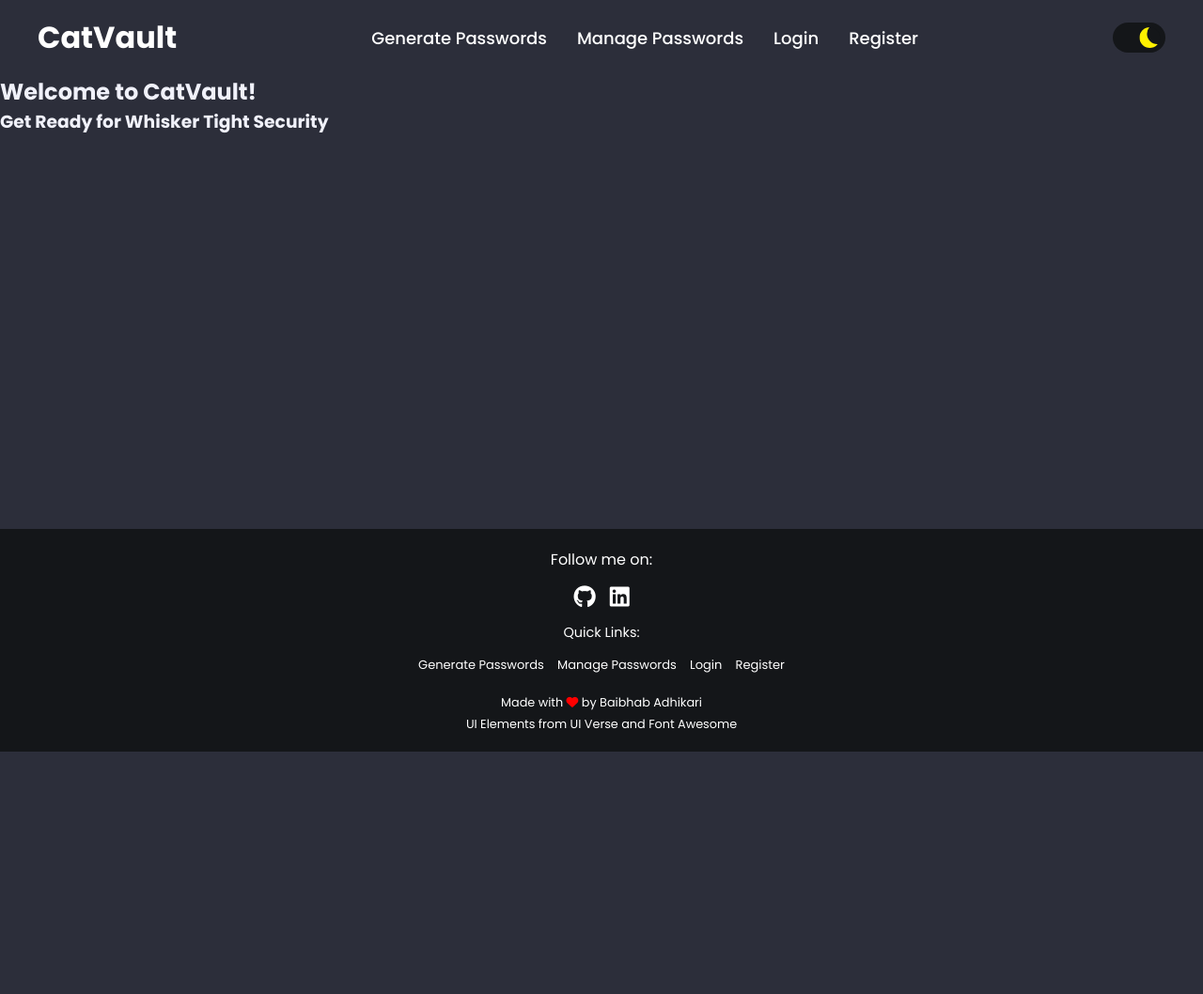
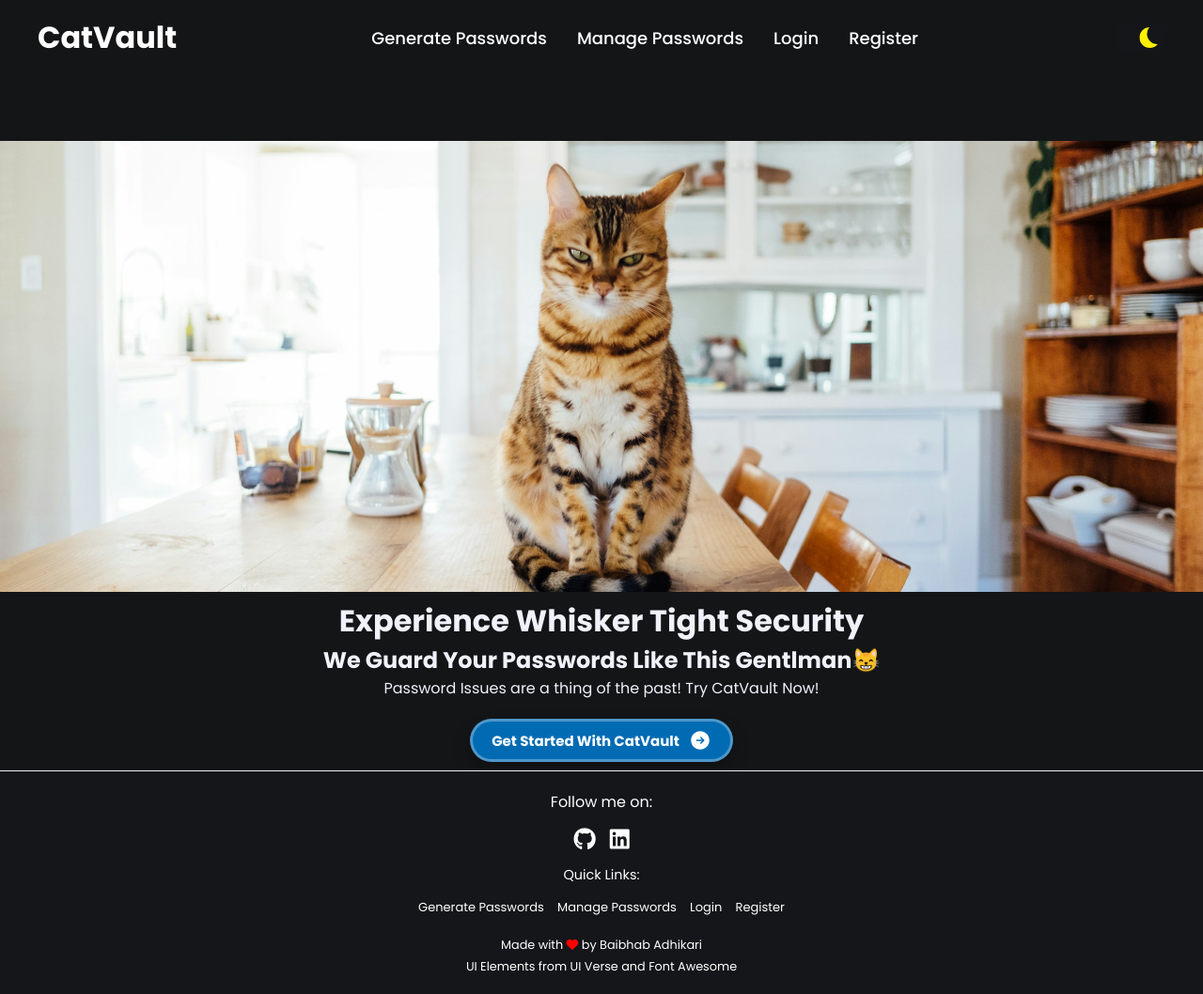
Before and after one commit to Baibhab-Adhikari/CatVault, a Flask app: page / in a window 1280 px wide. Shown: the whole page at 94% size. Before the commit the page ends 800 px from the top, so only its background shows below. Run offline with Flask 3, Linux system fonts and the light colour scheme; some libraries are stand-ins or nearby versions; some web fonts are replaced.

Commit message:
index styles and hero section

```diff
--- a/app/static/style.css
+++ b/app/static/style.css
@@ -42,7 +42,7 @@ body.light-mode {
 }
 
 body.dark-mode {
-  background-color: #2c2e3a;
+  background-color: #141517;
   color: var(--color-dark);
 }
 
@@ -123,7 +123,6 @@ body.light-mode .navbar .links a {
   display: none;
 }
 
-
 body.light-mode .navbar .toggle-burger {
   color: #141619;
 }
@@ -131,7 +130,6 @@ body.light-mode .navbar .toggle-burger {
 body.dark-mode .navbar .toggle-burger {
   color: #f0f1fa;
 }
-
 
 /* Responsive navbar styles adapted from https://www.youtube.com/watch?v=GdrbE-s5DgQ&t=1s */
 
@@ -160,7 +158,6 @@ body.dark-mode .navbar .toggle-burger {
   justify-content: center;
 }
 
-
 .dropdown-menu.open {
   height: 200px;
 }
@@ -171,8 +168,6 @@ body.dark-mode .navbar .toggle-burger {
   align-items: center;
   justify-content: center;
 }
-
-
 
 /* toggle slider styles from https://uiverse.io/alexruix/splendid-liger-23 */
 /* From Uiverse.io by alexruix */
@@ -320,14 +315,140 @@ input:checked + .slider:before {
   font-size: 1rem;
 }
 
+body {
+  display: flex;
+  flex-direction: column;
+  margin: 0;
+}
+
 html,
 body {
   height: 100%;
   margin: 0;
+  padding: 0;
   display: flex;
   flex-direction: column;
 }
 
 main {
-  /* flex: 1; */
+  flex: 1;
+  display: flex;
+  flex-direction: column;
+  justify-content: center;
+  align-items: center;
+  min-height: calc(100vh - 60px);
+  overflow: hidden;
 }
+
+/*index page styles */
+
+.container {
+  height: 600px;
+  padding: 0;
+}
+
+.container img {
+  width: 100vw;
+  margin: 0;
+  height: auto;
+  max-height: 60vh; /* Adjust this to fit your layout */
+  object-fit: cover;
+  overflow: hidden;
+  text-align: center;
+  align-items: center;
+}
+
+.footer {
+  margin-top: auto;
+  position: relative;
+  border-top: #f0f1fa solid 1px;
+}
+
+.herotext {
+
+text-align: center;
+align-items: center;
+}
+
+
+
+/* getstarted getstarted.getstarted styles from https://uiverse.io/adeladel522/giant-earwig-69 */
+
+
+/* From Uiverse.io by adeladel522 */
+.getstarted {
+  position: relative;
+  transition: all 0.3s ease-in-out;
+  box-shadow: 0px 10px 20px rgba(0, 0, 0, 0.2);
+  padding-block: 0.5rem;
+  padding-inline: 1.25rem;
+  background-color: rgb(0 107 179);
+  border-radius: 9999px;
+  display: flex;
+  align-items: center;
+  justify-content: center;
+  cursor: pointer;
+  color: #ffff;
+  gap: 10px;
+  font-weight: bold;
+  border: 3px solid #ffffff4d;
+  outline: none;
+  overflow: hidden;
+  font-size: 15px;
+}
+
+.icon {
+  width: 24px;
+  height: 24px;
+  transition: all 0.3s ease-in-out;
+}
+
+.getstarted:hover {
+  transform: scale(1.05);
+  border-color: #fff9;
+}
+
+.getstarted:hover .icon {
+  transform: translate(4px);
+}
+
+.getstarted:hover::before {
+  animation: shine 1.5s ease-out infinite;
+}
+
+.getstarted::before {
+  content: "";
+  position: absolute;
+  width: 100px;
+  height: 100%;
+  background-image: linear-gradient(
+    120deg,
+    rgba(255, 255, 255, 0) 30%,
+    rgba(255, 255, 255, 0.8),
+    rgba(255, 255, 255, 0) 70%
+  );
+  top: 0;
+  left: -100px;
+  opacity: 0.6;
+}
+
+@keyframes shine {
+  0% {
+    left: -100px;
+  }
+
+  60% {
+    left: 100%;
+  }
+
+  to {
+    left: 100%;
+  }
+}
+
+
+.container-btn {
+  display: flex;
+justify-content: center;
+margin-top: 20px;
+}
--- a/app/templates/index.html
+++ b/app/templates/index.html
@@ -1,10 +1,28 @@
-{% extends 'layout.html' %} {% block title %}
-    Whisker Tight Security
+{% extends 'layout.html' %} {% block title %} Home - CatVault {% endblock %} {%
+block main %}
+<div class="container">
+  <img src="/static/cat1-hero.jpg" alt="Picture of Cute Cat" />
+  <div class="herotext">
+    <h1>Experience Whisker Tight Security</h1>
+    <h2>We Guard Your Passwords Like This Gentlman😸</h2>
+    <p>Password Issues are a thing of the past! Try CatVault Now!</p>
+
+    <!-- /* From Uiverse.io by adeladel522 */ -->
+  </div>
+  <form action="/register" method="get">
+    <div class="container-btn">
+        <button class="getstarted" type="button">
+          Get Started With CatVault
+          <svg fill="currentColor" viewBox="0 0 24 24" class="icon">
+            <path
+              clip-rule="evenodd"
+              d="M12 2.25c-5.385 0-9.75 4.365-9.75 9.75s4.365 9.75 9.75 9.75 9.75-4.365 9.75-9.75S17.385 2.25 12 2.25zm4.28 10.28a.75.75 0 000-1.06l-3-3a.75.75 0 10-1.06 1.06l1.72 1.72H8.25a.75.75 0 000 1.5h5.69l-1.72 1.72a.75.75 0 101.06 1.06l3-3z"
+              fill-rule="evenodd"
+            ></path>
+          </svg>
+        </button>
+      </div>
+  </form>
+
+</div>
 {% endblock %}
-
-{% block main %}
-    <section id="hero">
-        <h1>Welcome to CatVault!</h1>
-        <h3>Get Ready for Whisker Tight Security</h3>
-    </section>
-{% endblock %}
--- a/app/templates/layout.html
+++ b/app/templates/layout.html
@@ -3,7 +3,7 @@
   <head>
     <meta charset="UTF-8" />
     <meta name="viewport" content="width=device-width, initial-scale=1.0" />
-    <title>CatVault - {% block title %} {% endblock %}</title>
+    <title>{% block title %} {% endblock %}</title>
     <link rel="stylesheet" href="/static/style.css" />
 
     <!-- favicon links -->
```
Also changed, not shown: app/static/cat1-hero.jpg (added).
